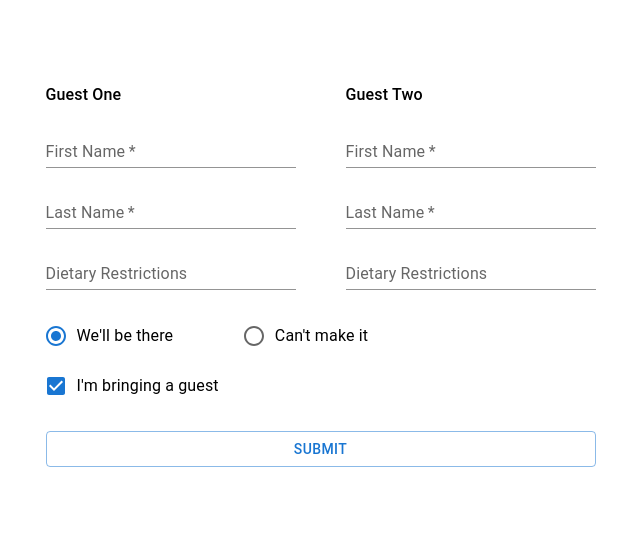
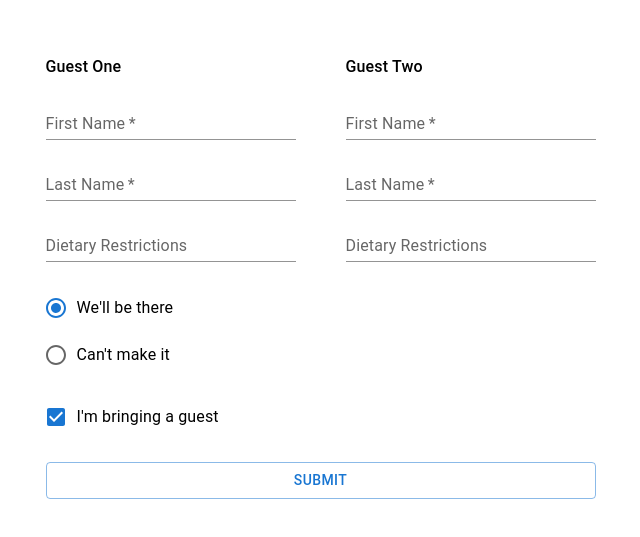
Before and after one commit to thomaspage/wedding, a React (Create React App) app: page /#/rsvp in a window 1280 px wide. Shown: the part 125-662 px from the top of the page, without its empty margins (432-1072 px from the left). Built offline with nearby package versions, Linux system fonts and the light colour scheme; the HTML template or start-up script is replaced by a standard one.

Commit message:
update rsvp styles

```diff
--- a/src/pages/RSVP/RSVP.styles.tsx
+++ b/src/pages/RSVP/RSVP.styles.tsx
@@ -1,3 +1,4 @@
+import { RadioGroup } from "@mui/material";
 import {styled} from "styled-components";
 
 
@@ -25,3 +26,14 @@ export const GuestGroup = styled('div')({
     display: 'inline-flex',
     flexDirection: 'column',
 })
+
+export const StyledRadioGroup = styled(RadioGroup)(({theme}) => ({
+
+    flexDirection: "row",
+    gap: "5px",
+    marginBottom: 20,
+
+    [theme.breakpoints.down("md")]: {
+        flexDirection: "column",
+    }
+}))
--- a/src/pages/RSVP/RSVP.tsx
+++ b/src/pages/RSVP/RSVP.tsx
@@ -11,7 +11,7 @@ import {
   Typography,
 } from "@mui/material";
 import { useState } from "react";
-import { GuestGroup, GuestsContainer, RSVPContainer } from "./RSVP.styles";
+import { GuestGroup, GuestsContainer, RSVPContainer, StyledRadioGroup } from "./RSVP.styles";
 
 interface Guest {
   firstName: string;
@@ -157,15 +157,9 @@ const RSVP = ({}) => {
             )}
           </GuestsContainer>
 
-          <RadioGroup
+          <StyledRadioGroup
             value={attending}
             onChange={(e) => setAttending(e.target.value === "true")}
-            sx={{
-              flexDirection: "row",
-              flexWrap: "wrap",
-              gap: "10px",
-              marginBottom: 1,
-            }}
           >
             <FormControlLabel
               value={true}
@@ -179,7 +173,7 @@ const RSVP = ({}) => {
               label="Can't make it"
               sx={{ flexBasis: 20, flexGrow: 2 }}
             />
-          </RadioGroup>
+          </StyledRadioGroup>
 
           <FormGroup
             sx={{
```
